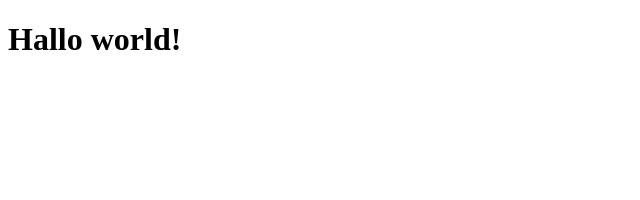
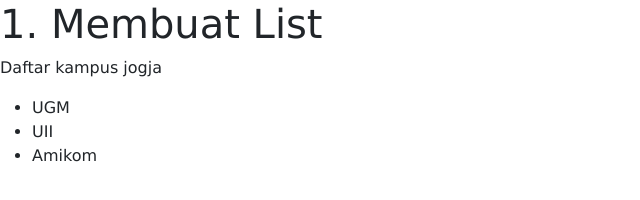
Before and after one commit to Rplx197/pw_praktikum_2, a plain HTML site: page index.html in a window 1280 px wide. Shown: the whole page, without its empty margins (0-640 px from the left). Drawn offline with nearby package versions, Linux system fonts and the light colour scheme.

Commit message:
tambah list

```diff
--- a/index.html
+++ b/index.html
@@ -4,8 +4,20 @@
     <meta charset="UTF-8">
     <meta name="viewport" content="width=device-width, initial-scale=1.0">
     <title>Praktikum2</title>
+    <link href="https://cdn.jsdelivr.net/npm/bootstrap@5.3.3/dist/css/bootstrap.min.css" rel="stylesheet" integrity="sha384-QWTKZyjpPEjISv5WaRU9OFeRpok6YctnYmDr5pNlyT2bRjXh0JMhjY6hW+ALEwIH" crossorigin="anonymous">
+    <style>
+        .font-verdana{
+            font-family: Verdana, Geneva, Tahoma, sans-serif;
+        }
+    </style>
 </head>
 <body>
-    <h1>Hallo world!</h1>
+    <h1 class="font-verdana">1. Membuat List</h1>
+    <p class="font-verdana">Daftar kampus jogja</p>
+    <ul class="font-verdana">
+        <li>UGM</li>
+        <li>UII</li>
+        <li>Amikom</li>
+    </ul>
 </body>
 </html>
```
